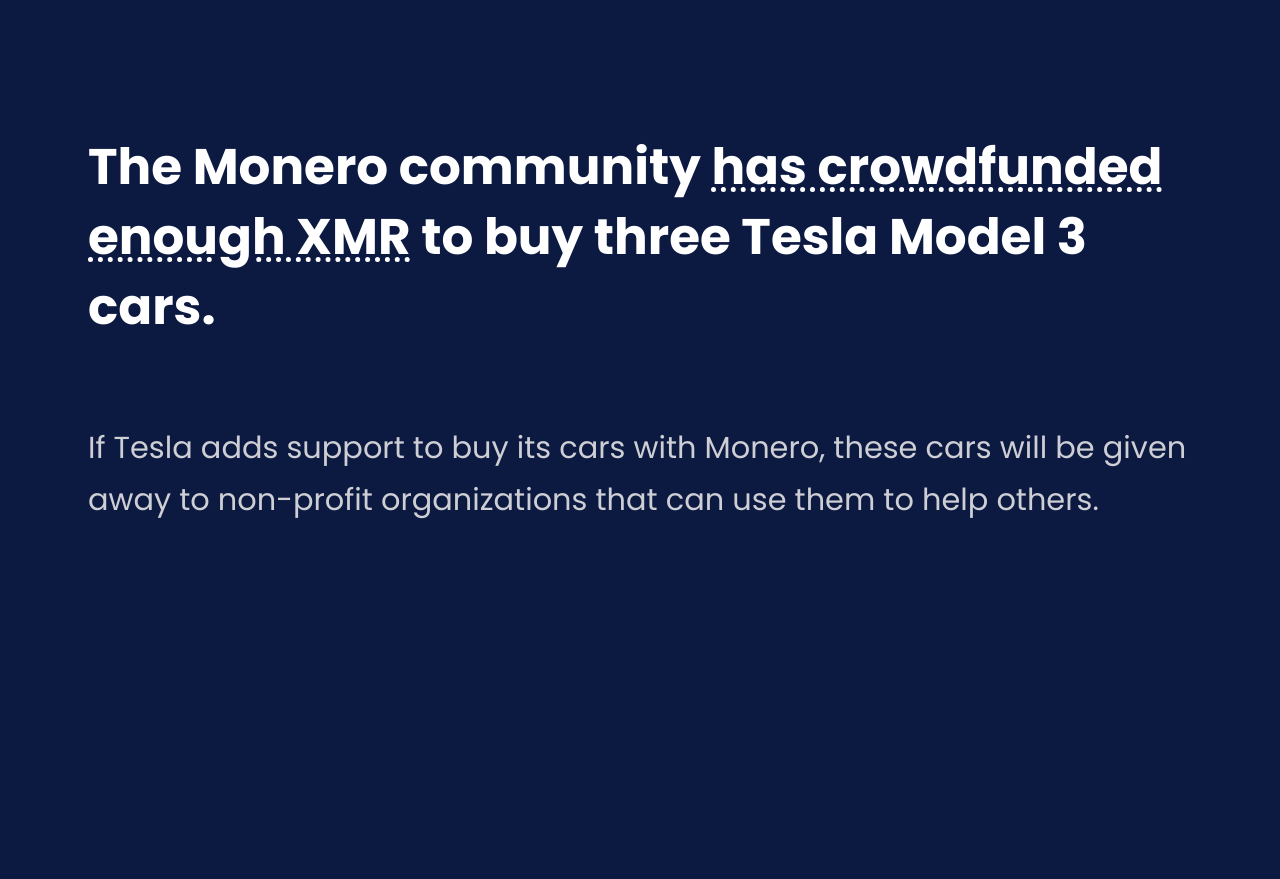
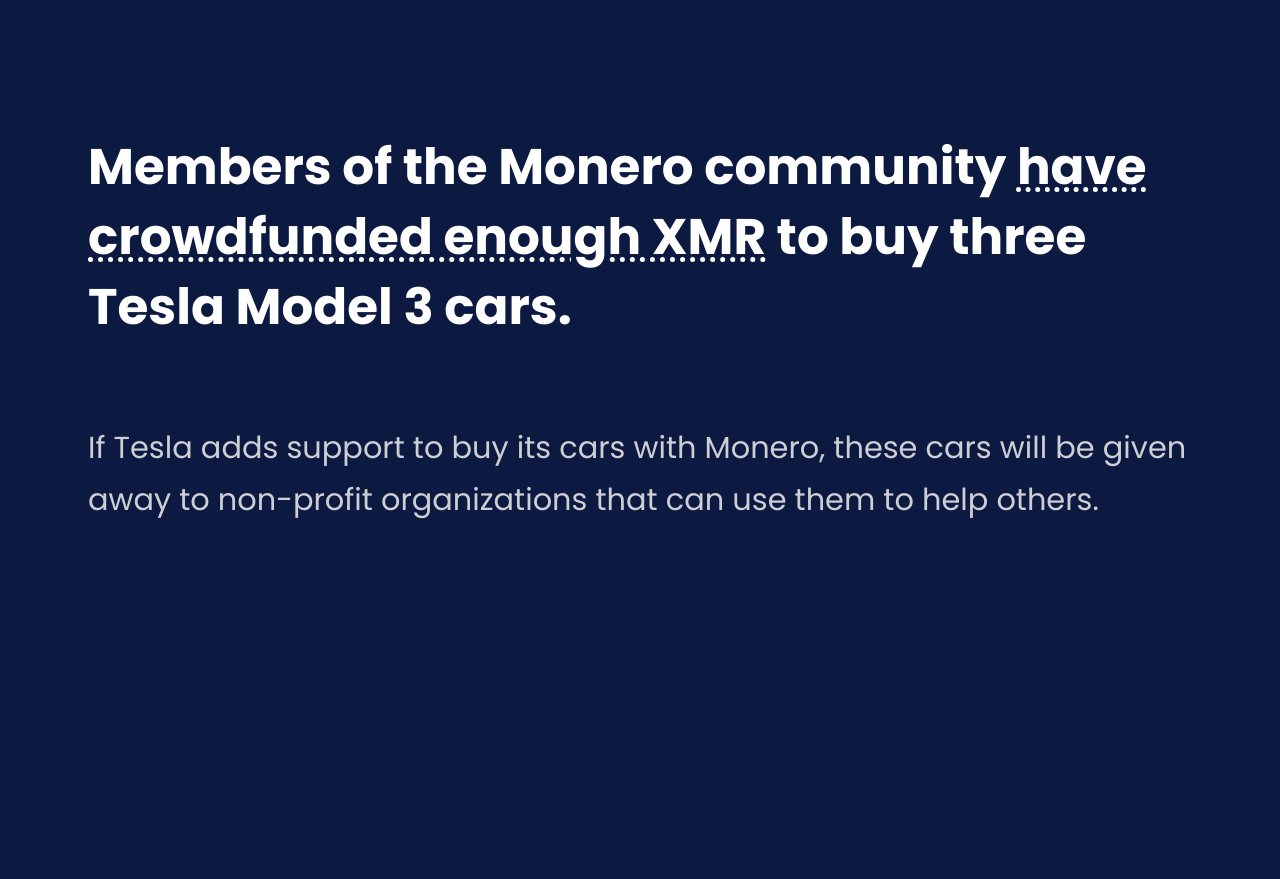
Before and after one commit to Monero-Tesla/website, a plain HTML site: page index.html in a window 1280 px wide. Shown: the part 2060-2939 px from the top of the page. Drawn offline with Linux system fonts and the light colour scheme.

Commit message:
Update index.html

```diff
--- a/index.html
+++ b/index.html
@@ -99,7 +99,7 @@
                    </div>
                    <div class="row announce">
                        <div class="col-xs-12">
-                           <h2>The Monero community <a href="https://ccs.getmonero.org/proposals/monero-payment-option-tesla.html" target="_blank">has crowdfunded enough XMR</a> to buy three Tesla Model 3 cars.</h2>
+                           <h2>Members of the Monero community <a href="https://ccs.getmonero.org/proposals/monero-payment-option-tesla.html" target="_blank">have crowdfunded enough XMR</a> to buy three Tesla Model 3 cars.</h2>
                            <p>If Tesla adds support to buy its cars with Monero, these cars will be given away to non-profit organizations that can use them to help others.</p>
                        </div>
                    </div>
```
